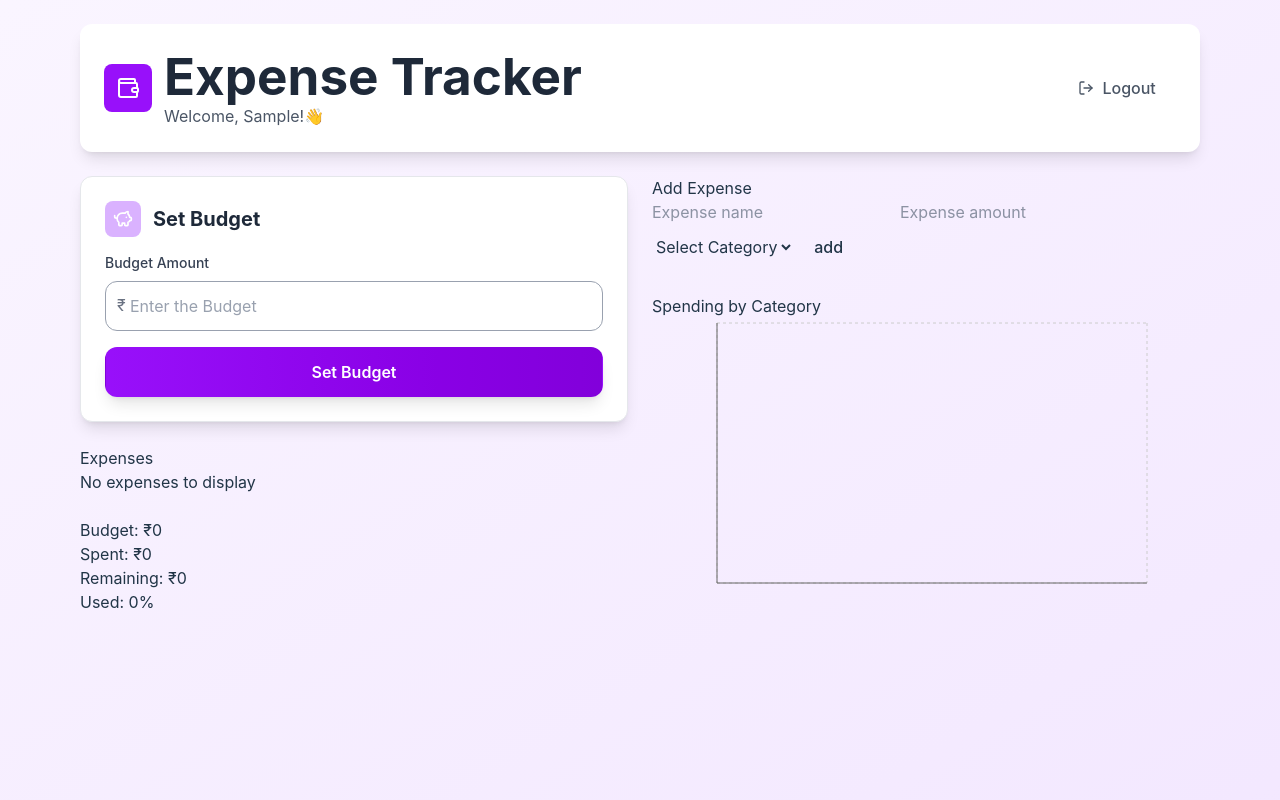
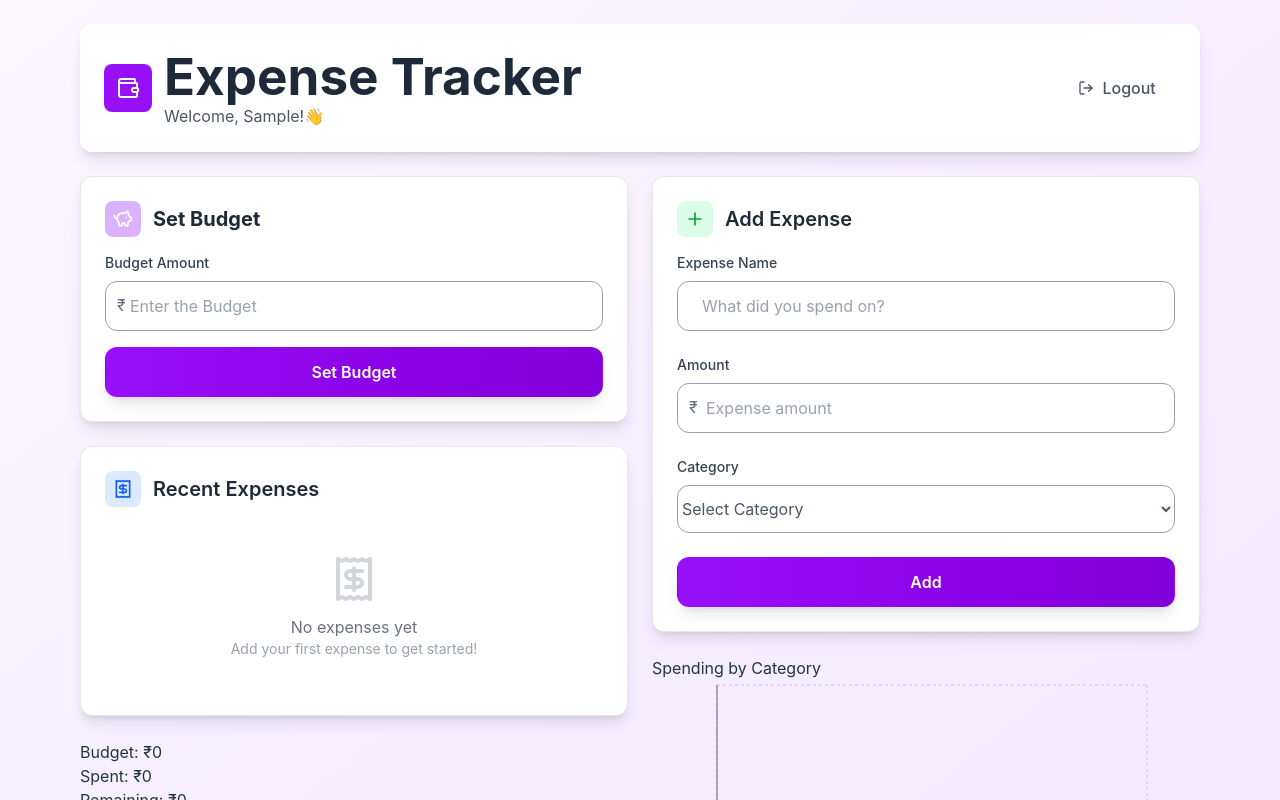
Before and after one commit to HarshVarma24/budget-planner, a React (Vite) app: page / in a window 1280 px wide. Both pictures are taken after typing "Sample", "name@example.com" into the empty fields and a click on the button "Log In". Shown: the top 800 px of the page. Built offline with nearby package versions, Linux system fonts and the light colour scheme.

Commit message:
New layouts added

```diff
--- a/src/components/ExpenseList.jsx
+++ b/src/components/ExpenseList.jsx
@@ -1,22 +1,69 @@
-import React from 'react'
+import React from 'react';
+import { Receipt } from 'lucide-react';
 
-function ExpenseList({expenses}){
+function ExpenseList({ expenses }) {
+  const getCategoryColor = (category) => {
+    const colors = {
+      "Food": "bg-red-100 text-red-800",
+      "Stationary": "bg-blue-100 text-blue-800",
+      "Travel": "bg-green-100 text-green-800",
+      "Shopping": "bg-pink-100 text-pink-800",
+      "Entertainment": "bg-purple-100 text-purple-800",
+      "Transfer": "bg-yellow-100 text-yellow-800",
+      "Bills": "bg-orange-100 text-orange-800",
+      "Other": "bg-gray-100 text-gray-800"
+    };
+    return colors[category] || "bg-gray-100 text-gray-800";
+  };
+
   return (
-    <div className='list'>
-        <h2>Expenses</h2>
-        {expenses.length === 0 ? (
-            <p>No expenses to display</p>
-        ):(
-            <ul>
-                {expenses.map((expense) => (
-                    <li key={expense.id}>
-                        {expense.name} - ₹{expense.amount} <span>({expense.category})</span>
-                    </li>
-                    ))}
-            </ul>
-        )}
+    <div className="card fade-in">
+      <div className="flex items-center gap-3 mb-4">
+        <div className="p-2 bg-blue-100 rounded-lg">
+          <Receipt className="w-5 h-5 text-blue-600" />
         </div>
-  )
+        <h2 className="text-xl font-semibold text-gray-800">Recent Expenses</h2>
+      </div>
+
+      {expenses.length === 0 ? (
+        <div className="text-center py-8">
+          <Receipt className="w-12 h-12 text-gray-300 mx-auto mb-3" />
+          <p className="text-gray-500">No expenses yet</p>
+          <p className="text-sm text-gray-400">Add your first expense to get started!</p>
+        </div>
+      ) : (
+        <div className="space-y-3 max-h-80 overflow-y-auto">
+          {expenses.map((expense) => (
+            <div
+              key={expense.id}
+              className="flex items-center justify-between p-3 bg-gray-50 rounded-lg hover:bg-gray-100 transition-colors"
+            >
+              <div className="flex-1">
+                <h3 className="font-medium text-gray-800">{expense.name}</h3>
+                <span className={`inline-block px-2 py-1 rounded-full text-xs font-medium mt-1 ${getCategoryColor(expense.category)}`}>
+                  {expense.category}
+                </span>
+              </div>
+              <div className="text-right">
+                <p className="font-semibold text-lg text-red-600">₹{expense.amount.toFixed(2)}</p>
+              </div>
+            </div>
+          ))}
+        </div>
+      )}
+
+      {expenses.length > 0 && (
+        <div className="mt-4 pt-4 border-t border-gray-200">
+          <div className="flex justify-between items-center text-sm text-gray-600">
+            <span>Total Expenses</span>
+            <span className="font-semibold text-red-600">
+              ₹{expenses.reduce((total, expense) => total + expense.amount, 0).toFixed(2)}
+            </span>
+          </div>
+        </div>
+      )}
+    </div>
+  );
 }
 
 export default ExpenseList;
--- a/src/components/expense.jsx
+++ b/src/components/expense.jsx
@@ -1,38 +1,99 @@
-import React, { useState } from 'react'
+import React, { useState } from "react";
+import { Plus } from "lucide-react";
 
-function Expense({expenses, setExpenses}) {
+function Expense({ expenses, setExpenses }) {
   const [name, setName] = useState("");
   const [amount, setAmount] = useState("");
   const [category, setCategory] = useState("");
 
-    const categories = ["Food", "Stationary", "Travel", "Shopping", "Entertainment", "Transfer", "Bills", "Other"];
-    const handlesubmit = (e) =>{
+  const categories = [
+    "Food",
+    "Stationary",
+    "Travel",
+    "Shopping",
+    "Entertainment",
+    "Transfer",
+    "Bills",
+    "Other",
+  ];
+  const handlesubmit = (e) => {
     e.preventDefault();
     const newExpense = {
       id: Date.now(),
       name: name,
-            amount:Number(amount),
-            category: category
+      amount: Number(amount),
+      category: category,
     };
     setName("");
     setAmount("");
     setCategory("");
     setExpenses([...expenses, newExpense]);
+  };
+  return (
+    <div className="card fade in">
+      <div className="flex items-center gap-3 mb-4">
+        <div className="p-2 bg-green-100 rounded-lg">
+          <Plus className="w-5 h-5 text-green-600" />
+        </div>
+        <h2 className="text-xl font-semibold text-gray-800">Add Expense</h2>
+      </div>
 
-    }
-    return (
-        <form onSubmit={handlesubmit} className='form'>
-            <h2>Add Expense</h2>
-            <input type='text' placeholder='Expense name' value={name} onChange={(e) => setName(e.target.value)}></input>
-            <input type='number' placeholder='Expense amount' value={amount} onChange={(e) => setAmount(e.target.value)}></input>
-            <select value={category} onChange={(e) => setCategory(e.target.value)}>
+      <form onSubmit={handlesubmit} className="space-y-6">
+        <div>
+          <label className="block text-sm font-medium text-gray-700 mb-2">
+            Expense Name
+          </label>
+          <input
+            type="text"
+            className="input-field pl-6"
+            placeholder="What did you spend on?"
+            value={name}
+            onChange={(e) => setName(e.target.value)}
+            required
+          ></input>
+        </div>
+
+        <div>
+          <label className="block text-sm font-medium text-gray-700 mb-2">
+            Amount
+          </label>
+          <div className="relative">
+            <span className="absolute left-3 top-3 text-gray-500">₹</span>
+            <input
+              type="number"
+              placeholder="Expense amount"
+              value={amount}
+              onChange={(e) => setAmount(e.target.value)}
+              required
+              className="input-field pl-7"
+              min="0.01"
+              step="0.01"
+            ></input>
+          </div>
+        </div>
+
+        <div>
+          <label className="block text-sm font-medium text-gray-700 mb-2">
+            Category
+          </label>
+          <select
+            value={category}
+            onChange={(e) => setCategory(e.target.value)}
+            className="input-field"
+          >
             <option value="">Select Category</option>
             {categories.map((category, index) => (
-                    <option key={index} value={category}>{category}</option>
+              <option key={index} value={category}>
+                {category}
+              </option>
             ))}
           </select>
-            <button type='submit'>add</button>
+        </div>
+        <button type="submit" className="button-primary w-full">
+          Add
+        </button>
       </form>
+    </div>
   );
 }
 
```
Lines whose indentation alone changed are shown as unchanged.
